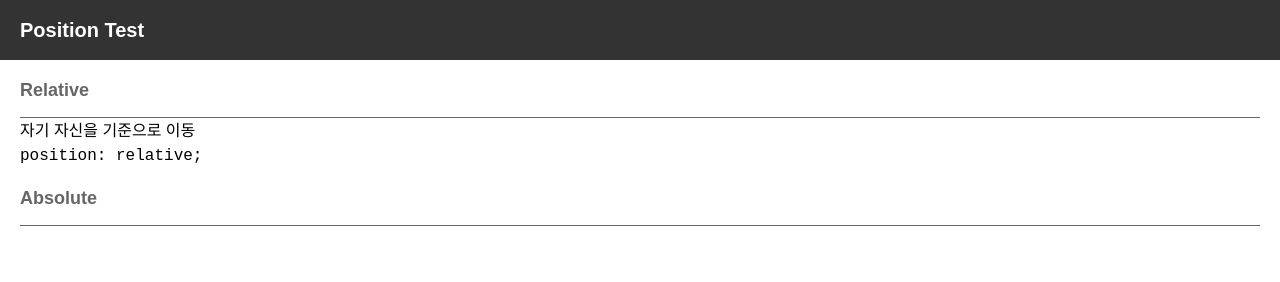
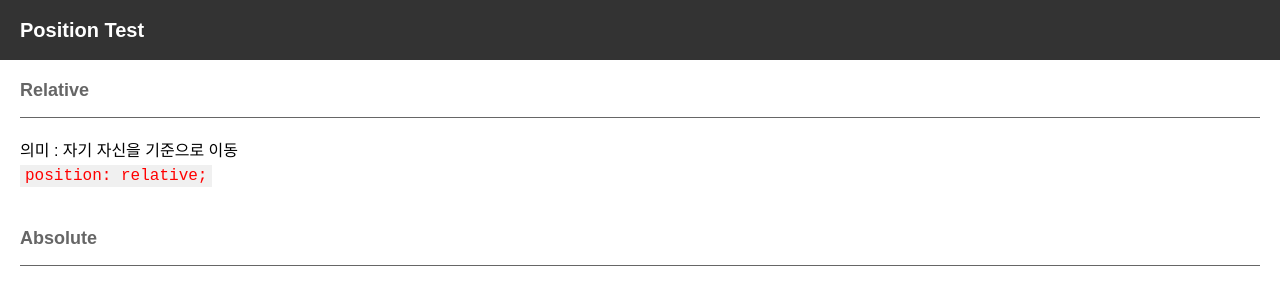
Before and after one commit to st20916/cezanne-study, a website built with Parcel: page src/html/css/position.html in a window 1280 px wide. Built offline with nearby package versions, Linux system fonts and the light colour scheme; a web font is replaced by a local one.

Commit message:
fix : build

```diff
--- a/package.json
+++ b/package.json
@@ -1,6 +1,8 @@
 {
 	"name": "basic-javascript",
 	"version": "1.0.0",
+	"private": true,
+	"homepage": "https://st20916.github.io/cezanne-study/",
 	"scripts": {
 		"dev": "parcel index.html",
 		"build": "parcel build index.html",
--- a/src/css/sub.css
+++ b/src/css/sub.css
@@ -28,5 +28,12 @@
 	color: #666666;
 }
 
+.sub-wrap .sub-contents .item div { padding: 2rem 0; }
+.sub-wrap .sub-contents .item div * + * { margin-top: 1rem; }
 .sub-wrap .sub-contents .item div > p { font-size: 1.6rem; }
-.sub-wrap .sub-contents .item div > code { font-family: monospace; }
+.sub-wrap .sub-contents .item div > code {
+	padding: .2rem .5rem;
+	background-color: #f0f0f0;
+	font-family: monospace;
+	color: #ff0000;
+}
--- a/src/html/css/position.html
+++ b/src/html/css/position.html
@@ -16,7 +16,7 @@
 				<div class="item">
 					<h2>Relative</h2>
 					<div>
-						<p>자기 자신을 기준으로 이동</p>
+						<p>의미 : 자기 자신을 기준으로 이동</p>
 						<code>
 							position: relative;
 						</code>
```
Also changed, not shown: dist/html/css/position.html, dist/index.html, 10 other files.
